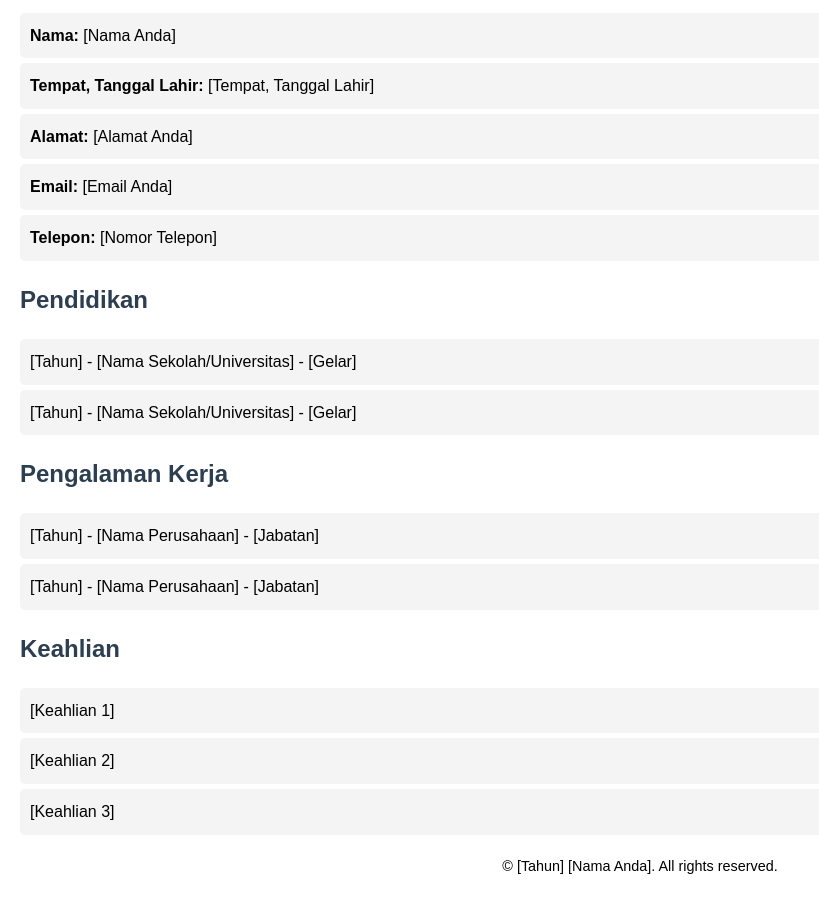
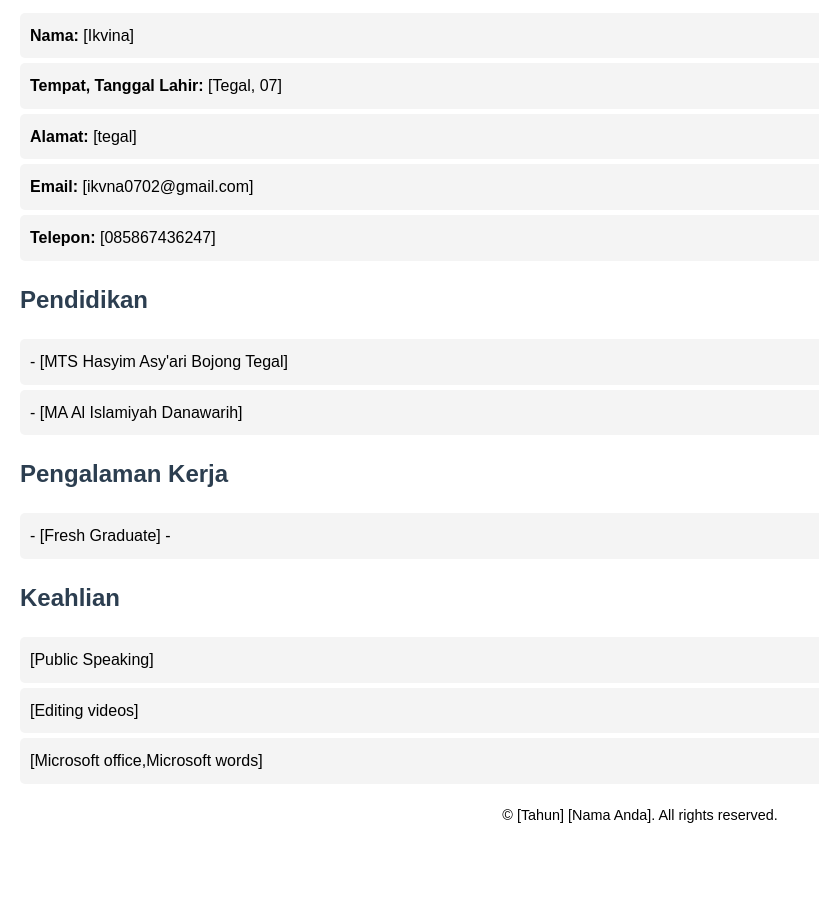
Before and after one commit to ikvina-hub/biodata1, a plain HTML site: page index.html in a window 1280 px wide. Shown: the part 333-1231 px from the top of the page, without its empty margins (0-819 px from the left). After the commit the page ends 1180 px from the top, so only its background shows below. Drawn offline with Linux system fonts and the light colour scheme.

Commit message:
Update index.html dari web
updet dari web

```diff
--- a/index.html
+++ b/index.html
@@ -15,36 +15,35 @@
         <h2>Data Pribadi</h2>
         <img src="xv.foto.jpg" alt="Foto Saya" class="foto-profil">
         <ul>
-            <li><strong>Nama:</strong> [Nama Anda]</li>
-            <li><strong>Tempat, Tanggal Lahir:</strong> [Tempat, Tanggal Lahir]</li>
-            <li><strong>Alamat:</strong> [Alamat Anda]</li>
-            <li><strong>Email:</strong> [Email Anda]</li>
-            <li><strong>Telepon:</strong> [Nomor Telepon]</li>
+            <li><strong>Nama:</strong> [Ikvina]</li>
+            <li><strong>Tempat, Tanggal Lahir:</strong> [Tegal, 07]</li>
+            <li><strong>Alamat:</strong> [tegal]</li>
+            <li><strong>Email:</strong> [ikvna0702@gmail.com]</li>
+            <li><strong>Telepon:</strong> [085867436247]</li>
         </ul>
     </section>
 
     <section>
         <h2>Pendidikan</h2>
         <ul>
-            <li>[Tahun] - [Nama Sekolah/Universitas] - [Gelar]</li>
-            <li>[Tahun] - [Nama Sekolah/Universitas] - [Gelar]</li>
+            <li>- [MTS Hasyim Asy'ari Bojong Tegal] </li>
+            <li>- [MA Al Islamiyah Danawarih] </li>
         </ul>
     </section>
 
     <section>
         <h2>Pengalaman Kerja</h2>
         <ul>
-            <li>[Tahun] - [Nama Perusahaan] - [Jabatan]</li>
-            <li>[Tahun] - [Nama Perusahaan] - [Jabatan]</li>
+            <li>- [Fresh Graduate] - </li>
         </ul>
     </section>
 
     <section>
         <h2>Keahlian</h2>
         <ul>
-            <li>[Keahlian 1]</li>
-            <li>[Keahlian 2]</li>
-            <li>[Keahlian 3]</li>
+            <li>[Public Speaking]</li>
+            <li>[Editing videos]</li>
+            <li>[Microsoft office,Microsoft words]</li>
         </ul>
     </section>
 
```
